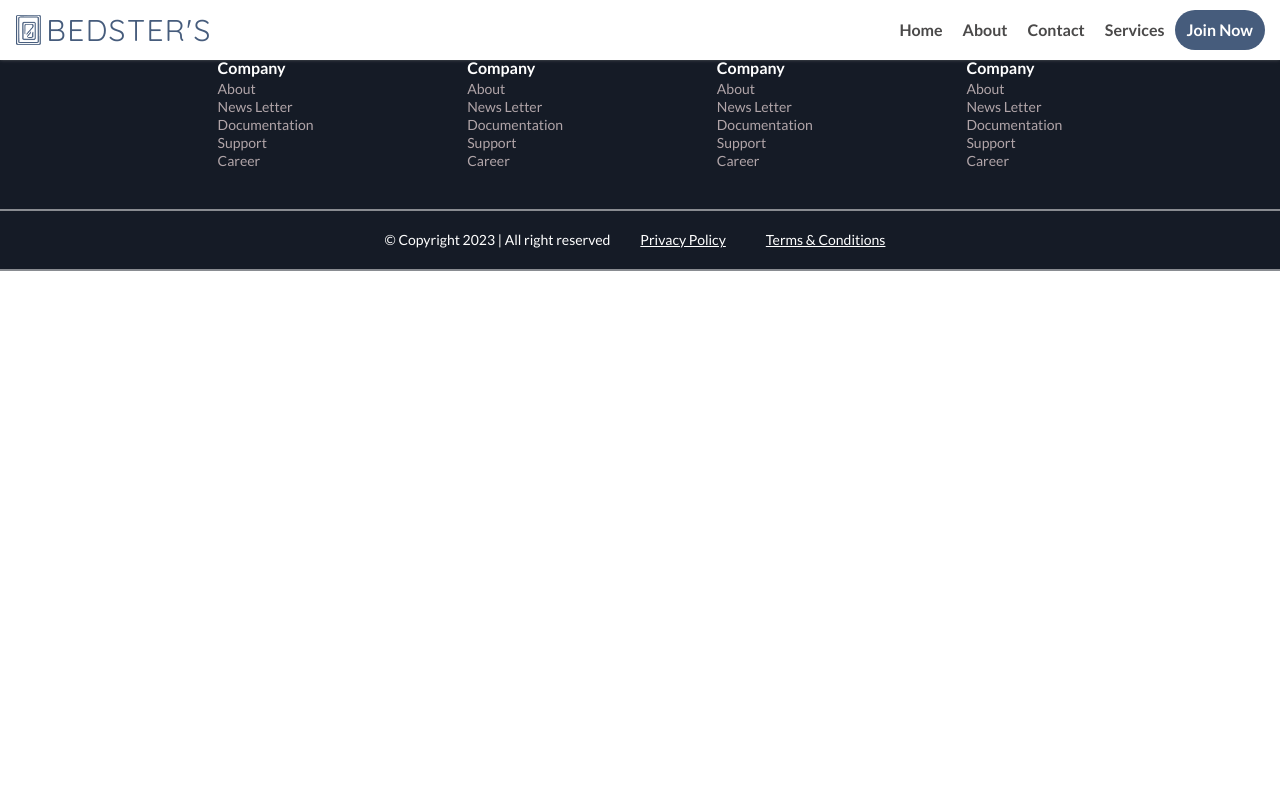
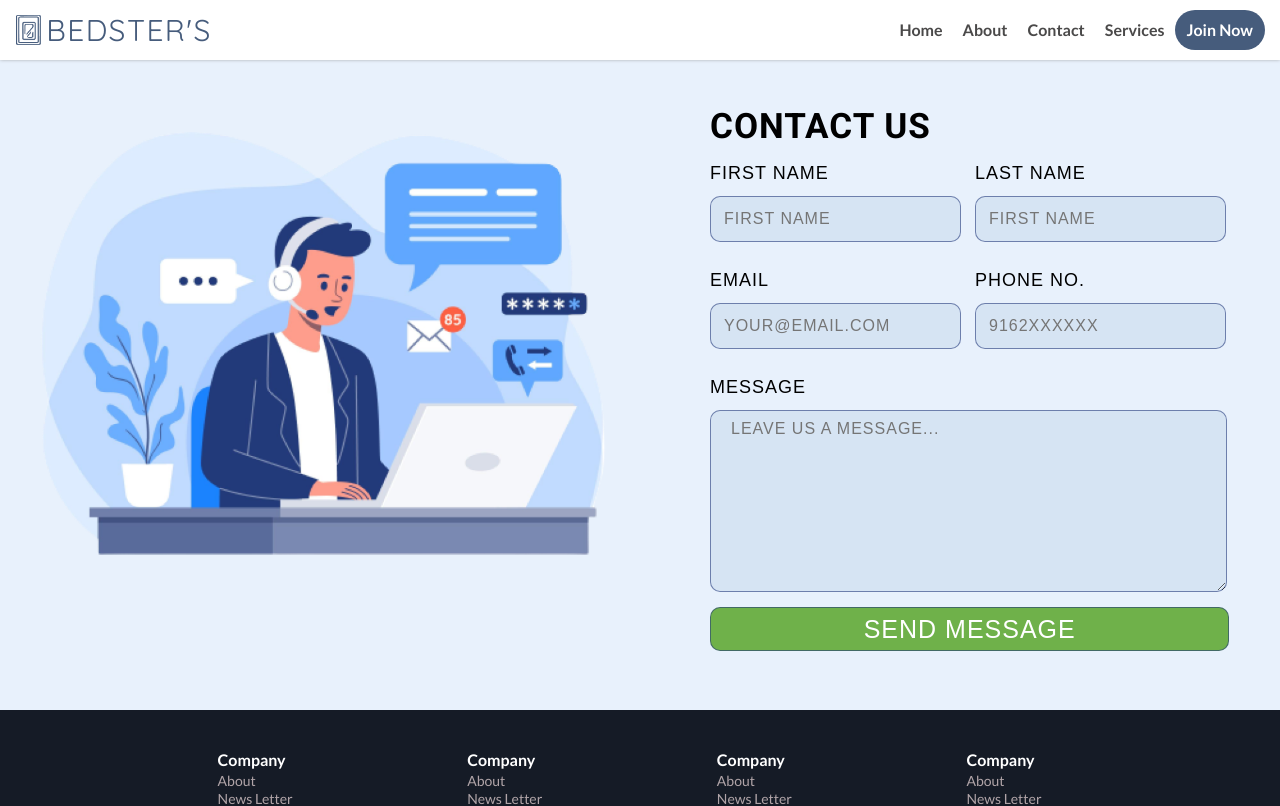
Before and after one commit to codewithbharat/hostelBees, a React (Vite) app in the folder client/: page /contact in a window 1280 px wide. Shown: the top 806 px of the page. Built offline with nearby package versions, Linux system fonts and the light colour scheme.

Commit message:
@client/src/pages/contact - created

```diff
--- a/client/src/pages/Contact.jsx
+++ b/client/src/pages/Contact.jsx
@@ -1,8 +1,42 @@
 import React from 'react'
+import './styles/Contact.css'
+
+import contactImg from './assets/contact_img.png'
 
 const Contact = () => {
     return (
-        <div>Contact</div>
+        <div className="contact">
+            <div className="contact__img">
+                <img src={contactImg} alt="" />
+            </div>
+            <div className="contact__form">
+
+                <form>
+                    <h2>Contact Us</h2>
+                    <div className="contact_form__labelGroup">
+                        <label>First Name
+                            <input type="text" name="" id="" placeholder='First Name' required />
+                        </label>
+                        <label>Last Name
+                            <input type="text" name="" id="" placeholder='First Name' required />
+                        </label>
+                    </div>
+                    <div className="contact_form__labelGroup">
+                        <label>Email
+                            <input type="text" name="" id="" placeholder='your@email.com' required />
+                        </label>
+                        <label>Phone No.
+                            <input type="text" name="" id="" placeholder='9162XXXXXX' required />
+                        </label>
+                    </div>
+                    <label>Message
+                        <textarea name="Message" id="" cols="30" rows="10" placeholder='Leave us a message...'></textarea>
+                    </label>
+
+                    <input className="contact__form__submit" type="submit" value="Send Message" />
+                </form>
+            </div>
+        </div>
     )
 }
 
--- /dev/null
+++ b/client/src/pages/styles/Contact.css
@@ -0,0 +1,110 @@
+@import url("https://fonts.googleapis.com/css2?family=Lato:wght@400;700&family=Manrope:wght@200;300;400;500;600;700;800&family=Open+Sans:wght@600&family=Roboto:wght@300;400;700&display=swap");
+
+.contact {
+  background: #e8f1fc;
+  margin-top: 60px;
+  display: flex;
+  width: 100%;
+  height: 650px;
+  display: flex;
+}
+
+.contact__img {
+  background-color: inherit;
+  width: 50%;
+}
+
+.contact__img img {
+  width: 100%;
+}
+
+.contact__form {
+  background-color: inherit;
+  width: 50%;
+  height: 100%;
+  display: flex;
+  justify-content: center;
+  align-items: center;
+}
+
+.contact__form h2 {
+  margin-left: 15px;
+  color: #000;
+  font-family: Roboto;
+  font-size: 35px;
+  font-style: normal;
+  font-weight: 700;
+  line-height: 16px;
+  letter-spacing: 1px;
+  text-transform: uppercase;
+}
+
+.contact_form__labelGroup {
+  display: flex;
+  justify-content: space-between;
+}
+
+/* .contact_form__labelGroup label {
+
+} */
+
+.contact__form label {
+  display: flex;
+  flex-direction: column;
+  padding-top: 30px;
+  text-transform: uppercase;
+  color: #000;
+  font-family: Arial;
+  font-size: 18px;
+  font-style: normal;
+  font-weight: 400;
+  line-height: 16px;
+  letter-spacing: 1px;
+  text-transform: uppercase;
+  margin: 0 15px;
+}
+
+.contact__form input {
+  padding: 13px;
+  width: 95%;
+  margin-top: 15px;
+
+  border-radius: 10px;
+  border: 0.15px solid #22397a96;
+  background: rgba(208, 223, 240, 0.75);
+  color: #000;
+  font-family: Arial;
+  font-size: 16px;
+  font-style: normal;
+  font-weight: 400;
+  line-height: 16px;
+  letter-spacing: 1px;
+  text-transform: uppercase;
+}
+
+.contact__form textarea {
+  width: 95%;
+  margin-top: 15px;
+  padding: 10px 20px;
+  border-radius: 10px;
+  border: 0.15px solid #22397a96;
+  background: rgba(208, 223, 240, 0.75);
+  color: #000;
+  font-family: Arial;
+  font-size: 16px;
+  font-style: normal;
+  font-weight: 400;
+  line-height: 16px;
+  letter-spacing: 1px;
+  text-transform: uppercase;
+}
+
+.contact__form input[type="submit"] {
+  margin-left: 15px;
+  border-radius: 10px;
+  width: 98%;
+  background: #6fb14a;
+  color: #fff;
+  font-weight: 500;
+  font-size: 25px;
+}
```
Also changed, not shown: client/src/pages/assets/contact_img.png (added).
